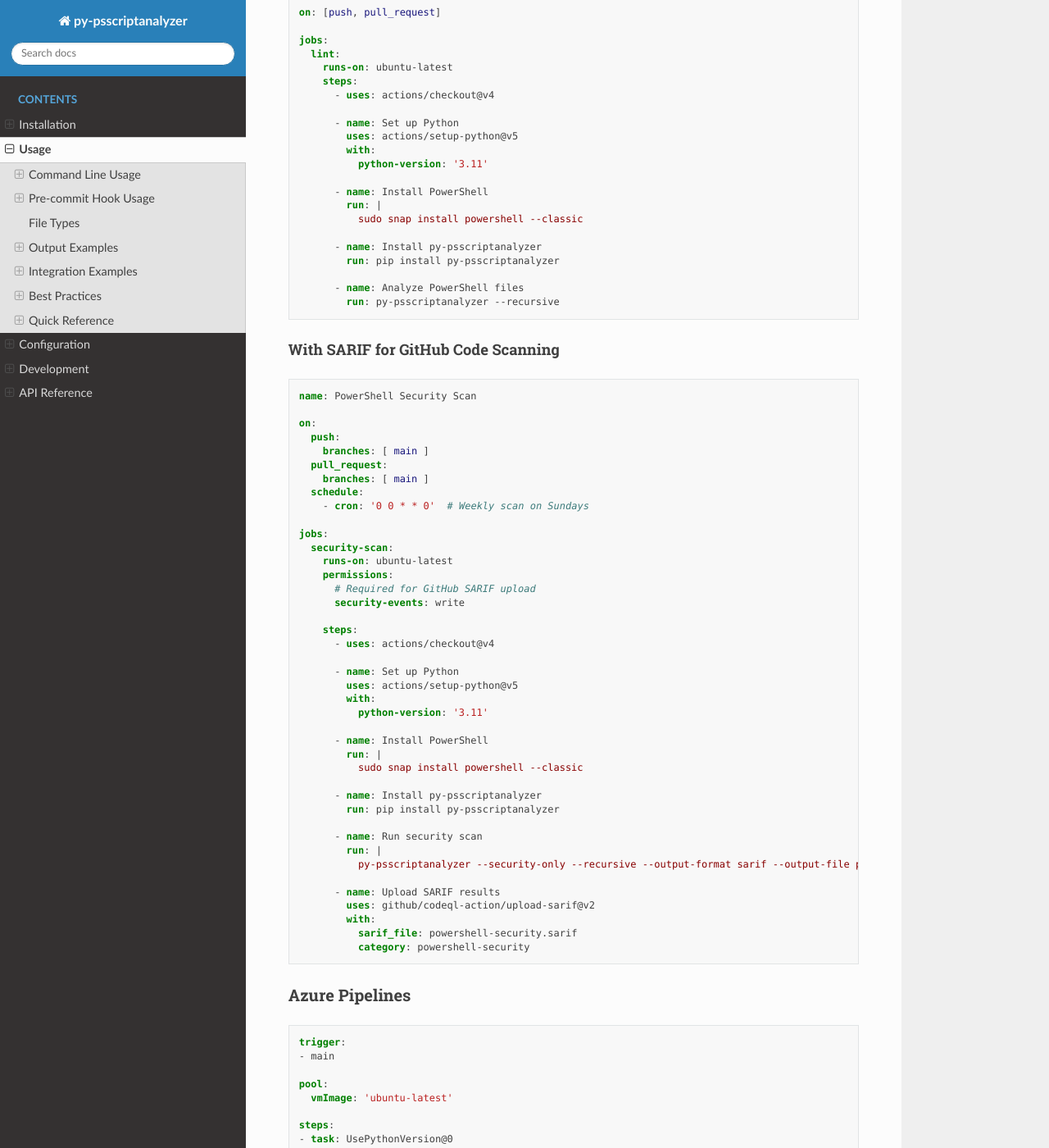
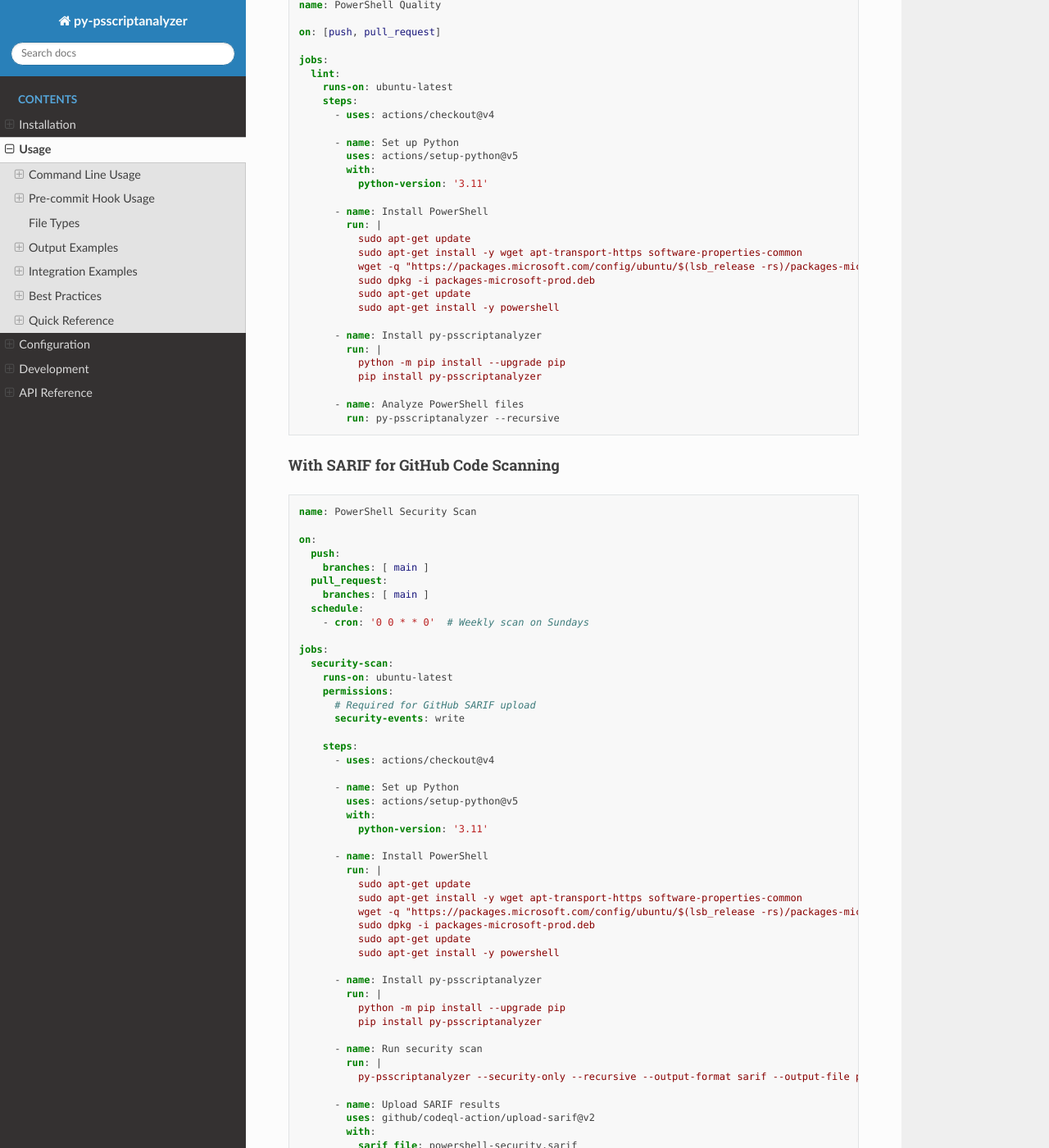
Before and after one commit to thetestlabs/py-psscriptanalyzer, a Sphinx documentation site: the page built from docs/usage.md, in a window 1280 px wide and 1400 px high, scrolled down 6298 px. Shown: the whole window at 82% size. Built offline with Sphinx 7.4.7 and the Read the Docs theme 3.1.0, drawn with Linux system fonts in a browser that asks for light colours; pages that are not in the unit, such as notebooks, are missing from menus; some of the changed text lies outside the part shown.

Commit message:
docs: Update usage examples

```diff
--- a/docs/usage.md
+++ b/docs/usage.md
@@ -317,10 +317,17 @@
 
       - name: Install PowerShell
         run: |
-          sudo snap install powershell --classic
+          sudo apt-get update
+          sudo apt-get install -y wget apt-transport-https software-properties-common
+          wget -q "https://packages.microsoft.com/config/ubuntu/$(lsb_release -rs)/packages-microsoft-prod.deb"
+          sudo dpkg -i packages-microsoft-prod.deb
+          sudo apt-get update
+          sudo apt-get install -y powershell
 
       - name: Install py-psscriptanalyzer
-        run: pip install py-psscriptanalyzer
+        run: |
+          python -m pip install --upgrade pip
+          pip install py-psscriptanalyzer
 
       - name: Analyze PowerShell files
         run: py-psscriptanalyzer --recursive
@@ -356,10 +363,17 @@
 
       - name: Install PowerShell
         run: |
-          sudo snap install powershell --classic
+          sudo apt-get update
+          sudo apt-get install -y wget apt-transport-https software-properties-common
+          wget -q "https://packages.microsoft.com/config/ubuntu/$(lsb_release -rs)/packages-microsoft-prod.deb"
+          sudo dpkg -i packages-microsoft-prod.deb
+          sudo apt-get update
+          sudo apt-get install -y powershell
 
       - name: Install py-psscriptanalyzer
-        run: pip install py-psscriptanalyzer
+        run: |
+          python -m pip install --upgrade pip
+          pip install py-psscriptanalyzer
 
       - name: Run security scan
         run: |
@@ -387,10 +401,16 @@
     versionSpec: '3.11'
 
 - script: |
-    sudo snap install powershell --classic
+    sudo apt-get update
+    sudo apt-get install -y wget apt-transport-https software-properties-common
+    wget -q "https://packages.microsoft.com/config/ubuntu/$(lsb_release -rs)/packages-microsoft-prod.deb"
+    sudo dpkg -i packages-microsoft-prod.deb
+    sudo apt-get update
+    sudo apt-get install -y powershell
   displayName: 'Install PowerShell'
 
 - script: |
+    python -m pip install --upgrade pip
     pip install py-psscriptanalyzer
   displayName: 'Install py-psscriptanalyzer'
 
```
Also changed, not shown: other parts of docs/usage.md (+2 -9 lines).
